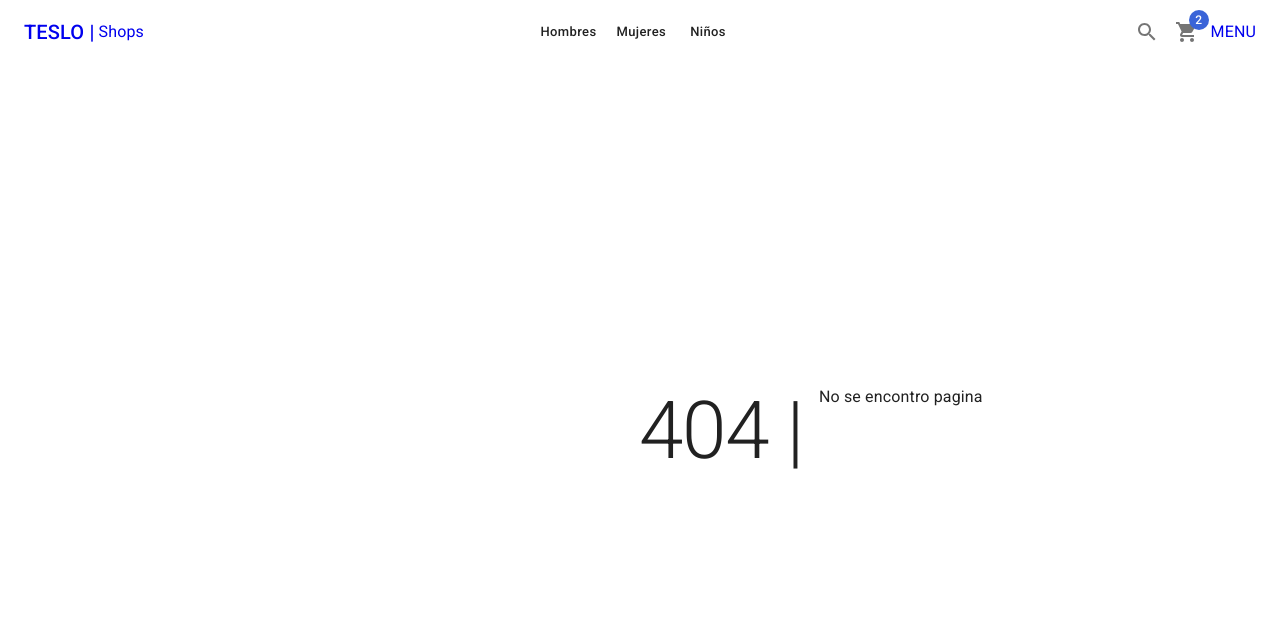
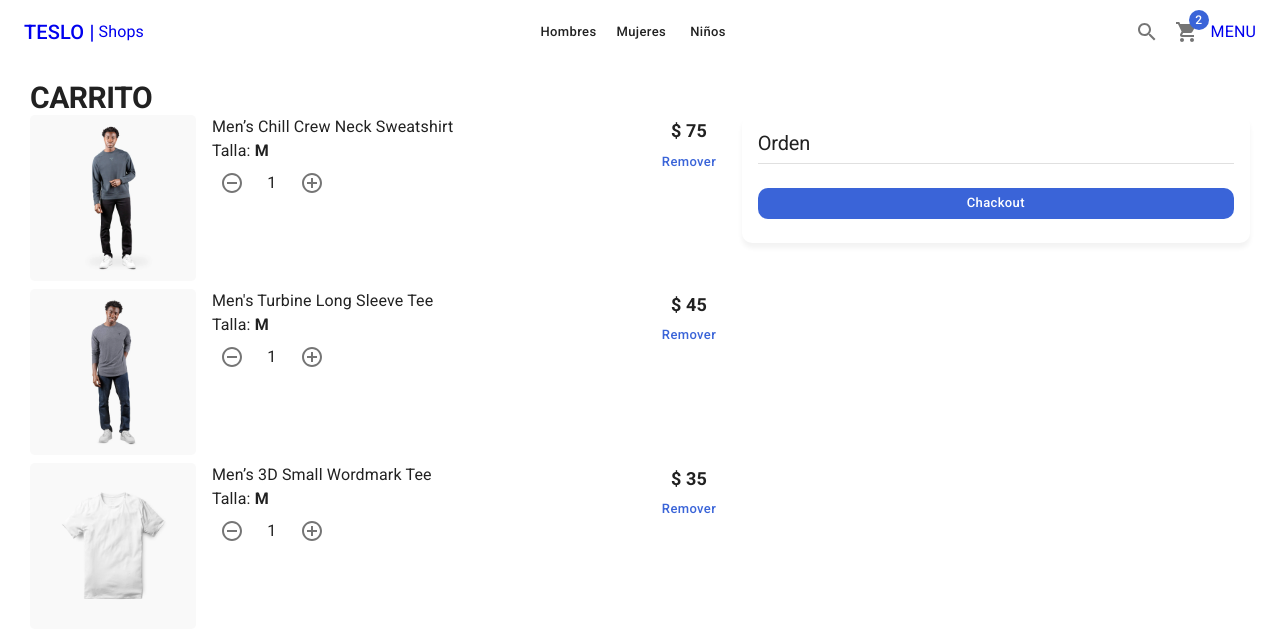
Before and after one commit to LeoCarrocio/shops-business, a Next.js app: page /cart in a window 1280 px wide. Before the commit this address had no page. Shown: the top 638 px of the page. Built offline with nearby package versions, Linux system fonts and the light colour scheme.

Commit message:
Cart page

```diff
--- /dev/null
+++ b/components/cart/CartList.tsx
@@ -0,0 +1,71 @@
+
+import { initialData } from "../../database/products"
+import { Typography, Grid, Link, CardActionArea, CardMedia, Box, Button } from "@mui/material"
+import NextLink from 'next/link';
+import { ItemCounter } from "../ui";
+
+
+
+const ProductInCard = [
+  initialData.products[0],
+  initialData.products[3],
+  initialData.products[10]
+]
+
+export const CartList = () => {
+  return (
+    <>
+      {
+        ProductInCard.map( product =>(
+          <Grid container spacing={2} sx={{mb:1}} key={product.slug} >
+            <Grid item xs={3}>
+              {/* todo: llevar a la pagina del producto */}
+              <NextLink href='/product/slog' passHref>
+                <Link >
+                  <CardActionArea>
+                    <CardMedia
+                      image={`products/${product.images[0]}`}
+                      component='img'
+                      sx={{borderRadius:'5px'}}
+
+                    />
+                  </CardActionArea>
+
+                </Link>
+              </NextLink>
+            </Grid>
+
+
+            <Grid item xs={7}>
+              <Box display="flex" flexDirection="column">
+                <Typography variant='body1'>{product.title}</Typography>
+                <Typography variant='body1'> Talla: <strong>M</strong></Typography>
+
+                { /* considcional  si es editable  */}
+
+                <ItemCounter />
+              </Box>
+            </Grid>
+
+
+            <Grid item xs={2} display="flex" alignItems='center' flexDirection='column'>
+              <Typography variant='subtitle1'>$ {product.price}</Typography>
+              { /* considcional  si es editable  */}
+
+              <Button variant='text' color='secondary'>
+                Remover
+              </Button>
+
+            </Grid>
+
+          </Grid>
+
+
+
+        ))
+      }
+
+    </>
+
+  )
+}
--- /dev/null
+++ b/components/cart/index.ts
@@ -0,0 +1 @@
+export * from './CartList'
--- a/components/ui/Navbar.tsx
+++ b/components/ui/Navbar.tsx
@@ -41,7 +41,7 @@ export const Navbar = () => {
             <SearchOutlined/>
           </IconButton>
 
-          <NextLink href='/card' passHref>
+          <NextLink href='/cart' passHref>
             <Link>
               <IconButton>
                 <Badge badgeContent={2} color='secondary'>
--- /dev/null
+++ b/pages/cart/index.tsx
@@ -0,0 +1,42 @@
+import React from 'react';
+import { ShopLayout } from '../../components/layout';
+import {CartList} from '../../components/cart'
+import { Box, Typography, Grid, Card, CardContent, Divider, Button} from '@mui/material';
+
+const CartPage = () => {
+  return (
+
+    <ShopLayout title={'Carrito - 3 -  '} pageDescription={'Carrito de compras de la tienda'} >
+      <Typography variant="h1" component='h1'> CARRITO </Typography>
+      <Grid container>
+        <Grid item xs={12} sm={7}>
+          <CartList />
+        </Grid>
+        <Grid item xs={12} sm={5}>
+          <Card className='sumary-card'>
+            <CardContent>
+              <Typography variant='h2'>Orden</Typography>
+              <Divider sx={{my:1}}/>
+
+              { /* Orden Sumary => falta haer  */}
+              <Box sx={{mt:3}}>
+                <Button color="secondary" className='circular-btn' fullWidth>
+                  Chackout
+                </Button>
+
+              </Box>
+
+            </CardContent>
+
+          </Card>
+
+        </Grid>
+      </Grid>
+
+
+    </ShopLayout>
+
+  )
+}
+
+export default CartPage
```
Also changed, not shown: pages/cart/empty.tsx (added, +34 -0 lines).
